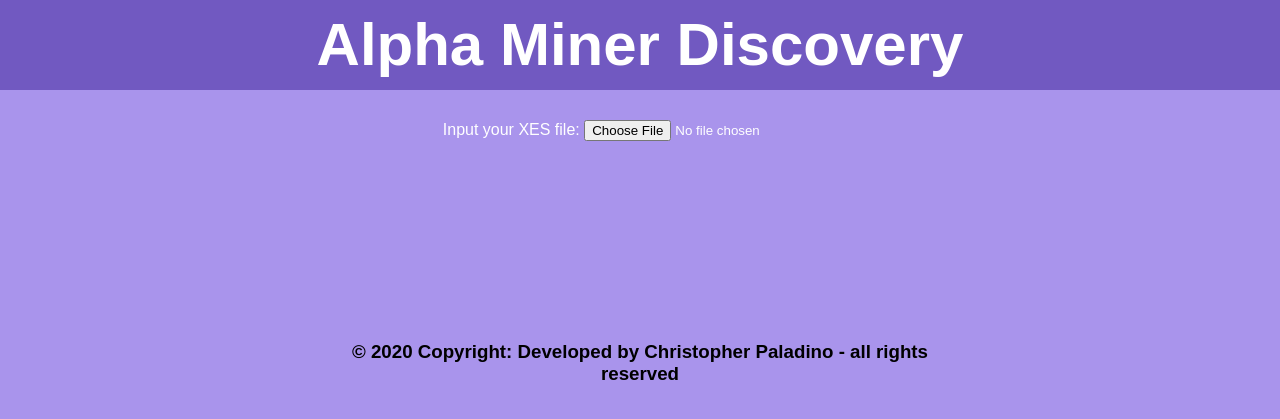
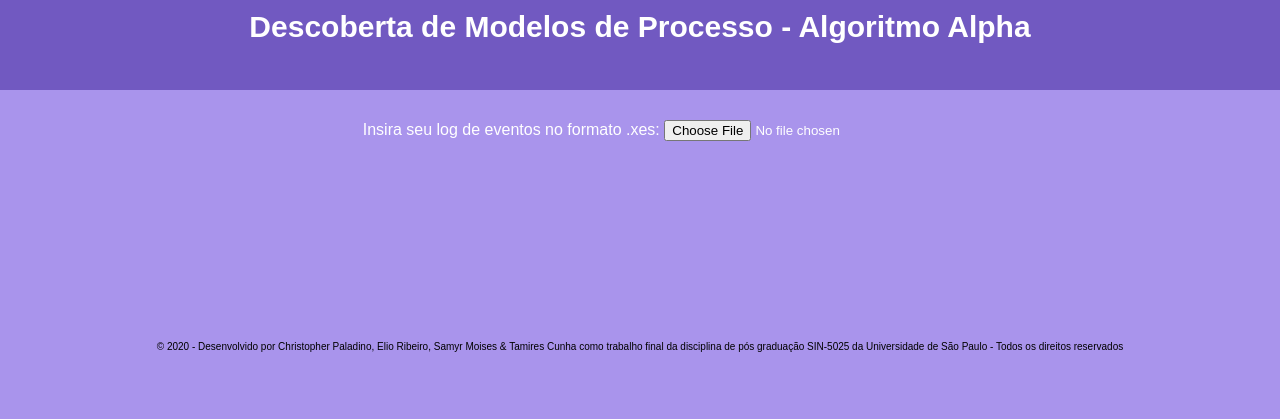
Before and after one commit to cpn-paladino/processMining_alpha, a Flask app: page / in a window 1280 px wide. Shown: the top 419 px of the page. Run offline with Flask 2, Linux system fonts and the light colour scheme; some libraries are stand-ins or nearby versions.

Commit message:
modified layout html

```diff
--- a/static/css/main.css
+++ b/static/css/main.css
@@ -24,7 +24,7 @@ h1{
   position: relative;
 }
 
-#header_main{
+#header_main {
   margin-top:0;
   width: 100%;
   height: 90px;
@@ -32,18 +32,26 @@ h1{
   margin-bottom: 20px;
 }
 
-form{
+#header_main h1{
+  font-size: 30px;
+  text-align:center;
+  vertical-align:middle;
+  height: 50%;
+}
+
+.mainForm{
   text-align: center;
   margin-top: 30px;
 }
 
 footer {
   text-align: center;
-  width: 600px;
+  width: 100%;
   margin-left: auto;
   margin-right: auto;
   color: black;
   margin-top: 200px;
+  font-size: 10px;
 }
 
 .hideDiv{
--- a/templates/index.html
+++ b/templates/index.html
@@ -7,29 +7,26 @@
     <meta name="viewport" content="width=device-width, initial-scale=1.0">
     <link rel="shortcut icon" href="{{ url_for('static', filename='favicon.ico') }}">
     <link rel="stylesheet" type="text/css" href="{{ url_for('static', filename='css/main.css') }}">
-    <title>Alpha Miner Discovery</title>
+    <title>Descoberta de Modelos de Processo - Algoritmo Alpha</title>
 </head>
 <body>
     <header id="header_main">
-        <h1>Alpha Miner Discovery</h1>
+        <h1>Descoberta de Modelos de Processo - Algoritmo Alpha</h1>
     </header>
     <section>
-        <article>
-            <form id='xes_form' action = "http://localhost:5000/uploader" method = "POST"
-            enctype = "multipart/form-data">
-                <label id="img">Input your XES file:</label>
-                <input type="file" name="file" id="xes-insert"  accept=".xes" onchange="openFile(event, 'model-container')">
-            </form>
+        <article class="mainForm">
+            <label id="img">Insira seu log de eventos no formato .xes:</label>
+            <input type="file" name="file" id="xes-insert"  accept=".xes" onchange="openFile(event, 'model-container')">
         </article>
         <div id="loading" class="hideDiv">
-            <h3>Wait please!</h3>
+            <h3>Por favor, aguarde!</h3>
             <img src="{{ url_for('static', filename='loading.gif') }}" alt="Girl in a jacket">
         </div>
         <div id="model-container">
         </div>
     </section>
     <footer>
-        <p> <h3> © 2020 Copyright: Developed by Christopher Paladino - all rights reserved</h3></p>
+        <p> © 2020 - Desenvolvido por Christopher Paladino, Elio Ribeiro, Samyr Moises & Tamires Cunha como trabalho final da disciplina de pós graduação SIN-5025 da Universidade de São Paulo - Todos os direitos reservados </p>
     </footer>
     <script type="text/javascript" src="{{ url_for('static', filename='js/main.js') }}"></script>
 </body>
```
